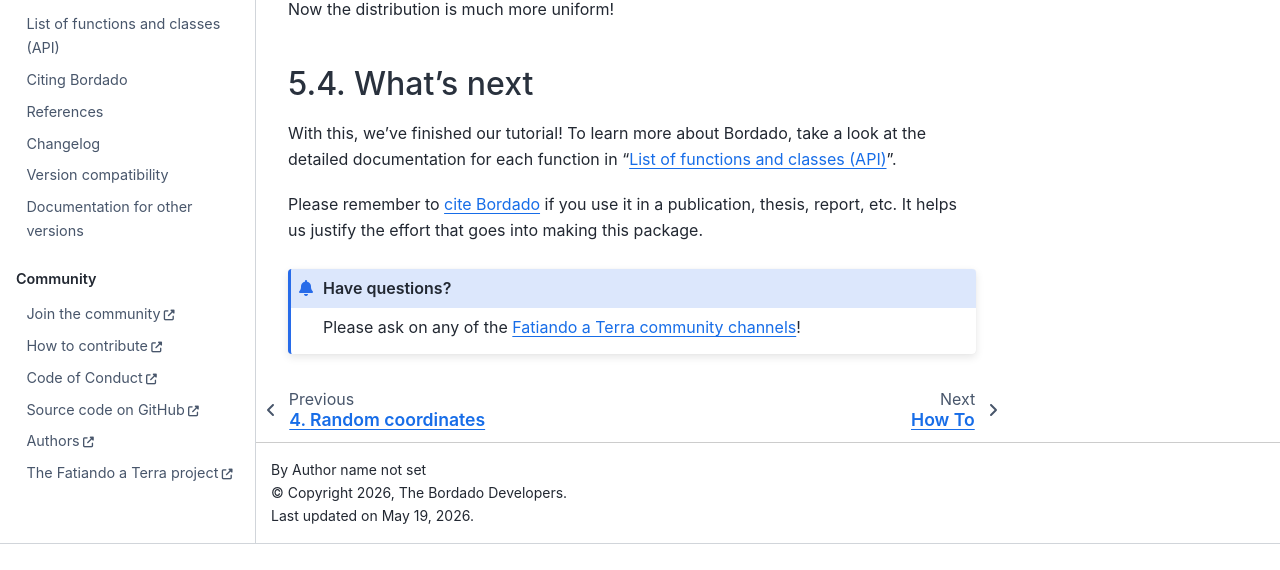
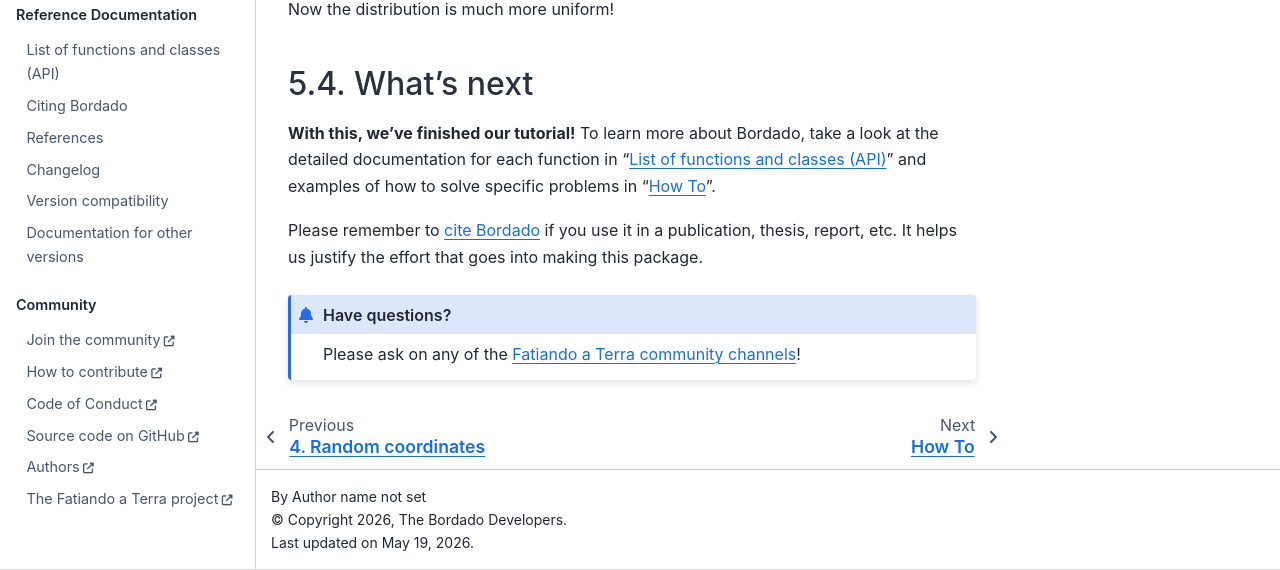
Before and after one commit to fatiando/bordado, a Sphinx documentation site: the page built from doc/tutorial/split.rst, in a window 1280 px wide and 900 px high, scrolled down 5702 px, cut to the strip 330-900 px from the top of the window. Built offline with Sphinx 7.4.7 and the Sphinx Book theme 1.1.4, drawn with Linux system fonts in a browser that asks for light colours; the version number could not be read and is left out; before the commit the page ends 6576 px from its top, so only the background shows below that.

Commit message:
Add a link to the How To page at the end of the tutorial (#113)
We linked to the API only as a recommendation of where to go next. Link
to the How To as well since it's a natural progression.

```diff
--- a/doc/tutorial/split.rst
+++ b/doc/tutorial/split.rst
@@ -401,8 +401,9 @@
 What's next
 -----------
 
-With this, we've finished our tutorial! To learn more about Bordado, take a look
-at the detailed documentation for each function in ":ref:`api`".
+**With this, we've finished our tutorial!** To learn more about Bordado, take
+a look at the detailed documentation for each function in ":ref:`api`" and
+examples of how to solve specific problems in ":ref:`how_to`".
 
 Please remember to :ref:`cite Bordado <citing>` if you use it in
 a publication, thesis, report, etc. It helps us justify the effort that goes
```
